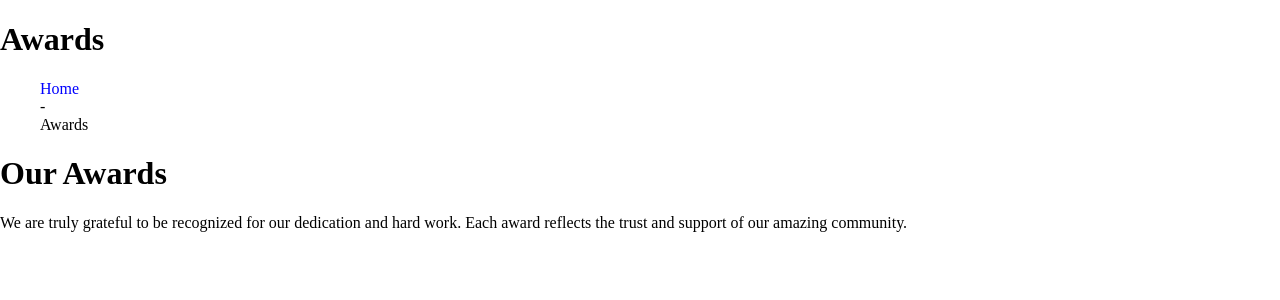
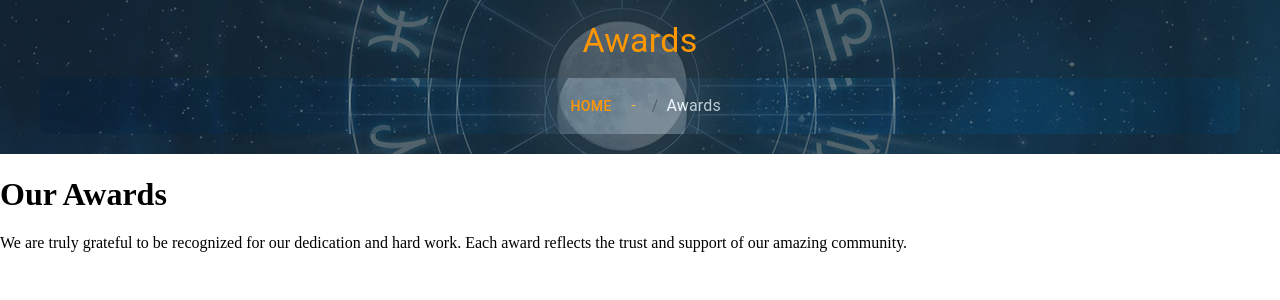
Before and after one commit to RishuChaudhary4160/Astro, a React (Vite) app: page /awards in a window 1280 px wide. Shown: the top 300 px of the page. Built offline with nearby package versions, Linux system fonts and the light colour scheme; a web font is replaced by a local one.

Commit message:
adding bg image and fix ui  cleanup

```diff
--- a/src/components/Breadcrumb.jsx
+++ b/src/components/Breadcrumb.jsx
@@ -1,41 +1,117 @@
 import React from "react";
 import { Link } from "react-router-dom";
+import {
+  Box,
+  Typography,
+  Breadcrumbs as MuiBreadcrumbs,
+  Button,
+} from "@mui/material";
+import { styled } from "@mui/material/styles";
+const CustomBreadcrumbs = styled(MuiBreadcrumbs)(({ theme }) => ({
+  "& .MuiBreadcrumbs-ol": {
+    background: "linear-gradient(to right,)",
+    padding: "10px 20px",
+    borderRadius: "8px",
+    display: "flex",
+    alignItems: "center",
+    justifyContent: "center",
+    position: "relative",
+    overflow: "hidden",
+    "&::before": {
+      content: '""',
+      position: "absolute",
+      top: 0,
+      left: 0,
+      width: "100%",
+      height: "100%",
+      background: "url('../src/assets/images/timer_bg.webp') no-repeat center",
+      opacity: 0.3,
+      zIndex: 0,
+    },
+  },
+  "& .MuiBreadcrumbs-li": {
+    display: "inline-flex",
+    alignItems: "center",
+    color: "#ff9800",
+    "& a": {
+      color: "#fff",
+      textDecoration: "none",
+      "&:hover": {
+        color: "#ff9800",
+        textDecoration: "underline",
+      },
+    },
+    "&:not(:last-child)::after": {
+      content: '" - "',
+      margin: "0 8px",
+      color: "#ff9800",
+    },
+  },
+  "& .MuiBreadcrumbs-li:last-child": {
+    color: "#ff9800",
+    fontWeight: 500,
+  },
+}));
 
 const Breadcrumb = ({ title, parentLink, parentTitle }) => {
   return (
-    <div className="ast_pagetitle">
-      <div className="ast_img_overlay"></div>
-      <div className="container">
-        <div className="row">
-          <div className="col-lg-12 col-md-12 col-sm-12">
-            <div className="page_title">
-              <h1>{title}</h1>
-            </div>
-          </div>
-          <div className="col-lg-12 col-md-12 col-sm-12">
-            <ul className="breadcrumb">
-              <li>
-                <Link to="/" style={{ color: "blue" }}>
-                  Home
-                </Link>
-              </li>
-              <li>-</li>
-              {parentLink && parentTitle && (
-                <>
-                  <li>
-                    <Link to={parentLink}>{parentTitle}</Link>
-                  </li>
-                  <li>-</li>
-                </>
-              )}
-              <li>
-                <span>{title}</span>
-              </li>
-            </ul>
-          </div>
-        </div>
-      </div>
-    </div>
+    <Box
+      sx={{
+        position: "relative",
+        background: "#1a262e",
+        padding: "20px 0",
+        overflow: "hidden",
+      }}
+    >
+      <Box
+        sx={{
+          position: "absolute",
+          top: 0,
+          left: 0,
+          width: "100%",
+          height: "100%",
+          background:
+            "url('../src/assets/images/timer_bg.webp') no-repeat center",
+          opacity: 0.3,
+          zIndex: 0,
+        }}
+      />
+      <Box
+        sx={{
+          position: "relative",
+          zIndex: 1,
+          maxWidth: "1200px",
+          margin: "0 auto",
+          padding: "0 16px",
+        }}
+      >
+        <Typography
+          variant="h4"
+          component="h1"
+          sx={{ color: "#ff9800", textAlign: "center", mb: 2 }}
+        >
+          {title}
+        </Typography>
+        <CustomBreadcrumbs aria-label="breadcrumb">
+          <Button style={{ color: "#ff9800" }}>
+            <Link to="/" style={{ color: "#ff9800", textDecoration: "none" }}>
+              Home
+            </Link>
+          </Button>
+          {parentLink && parentTitle && (
+            <Link
+              to={parentLink}
+              style={{ color: "inherit", textDecoration: "none" }}
+            >
+              {parentTitle}
+            </Link>
+          )}
+          <Typography color="text.primary" sx={{ color: "#FFFF" }}>
+            {title}
+          </Typography>
+        </CustomBreadcrumbs>
+      </Box>
+    </Box>
   );
 };
 
--- a/src/components/Carousel.jsx
+++ b/src/components/Carousel.jsx
@@ -49,12 +49,13 @@ const Carousel = () => {
       style={{
         position: "relative",
         width: "100%",
-        maxWidth: "800px", // Adjustable container width
+        maxWidth: "1200px", // Adjustable container width
         margin: "0 auto",
         overflow: "hidden",
         borderRadius: "12px", // Rounded corners for modern look
         boxShadow: "0 4px 10px rgba(0, 0, 0, 0.2)", // Subtle shadow
         backgroundColor: "#f5f5f5", // Light background
+        marginTop: "30px",
       }}
     >
       {/* Carousel Images */}
--- a/src/components/Footer.jsx
+++ b/src/components/Footer.jsx
@@ -15,13 +15,31 @@ import PhoneIcon from "@mui/icons-material/Phone";
 import WhatsAppIcon from "@mui/icons-material/WhatsApp";
 import FacebookIcon from "@mui/icons-material/Facebook";
 import InstagramIcon from "@mui/icons-material/Instagram";
-import logo from "../assets/images/logo.png";
+import logo from "../assets/images/omLogo.jpg";
 import Facebook from "../assets/images/animation/icons8-facebook.gif";
 import Instagram from "../assets/images/animation/icons8-instagram.gif";
 import Whatsapp from "../assets/images/animation/icons8-whatsapp.gif";
 import Contact from "../assets/images/animation/icons8-contact-us.gif";
 
 const Footer = () => {
+  const logoStyle = {
+    width: "100px",
+    height: "100px",
+    objectFit: "cover",
+    backgroundSize: "cover",
+    borderRadius: "8px",
+    boxShadow: "0 4px 8px rgba(0, 0, 0, 0.1)",
+    animation: "float 3s ease-in-out infinite",
+    transition: "transform 0.3s ease, box-shadow 0.3s ease",
+  };
+
+  const [isHovered, setIsHovered] = React.useState(false);
+  const hoverStyle = isHovered
+    ? {
+        transform: "scale(1.05)",
+        boxShadow: "0 6px 12px rgba(0, 0, 0, 0.2)",
+      }
+    : {};
   return (
     <Box
       className="bg-teal-900 text-white py-8"
@@ -34,7 +52,13 @@ const Footer = () => {
             <img
               src={logo}
               alt="OM Astro Solution"
-              className="h-12 mx-auto md:mx-0 mb-2"
+              style={{
+                ...logoStyle,
+                ...hoverStyle,
+              }}
+              className="h-8"
+              onMouseEnter={() => setIsHovered(true)}
+              onMouseLeave={() => setIsHovered(false)}
             />
             <Box sx={{ textAlign: "center" }}>
               <IconButton
```
Lines whose indentation alone changed are shown as unchanged.
